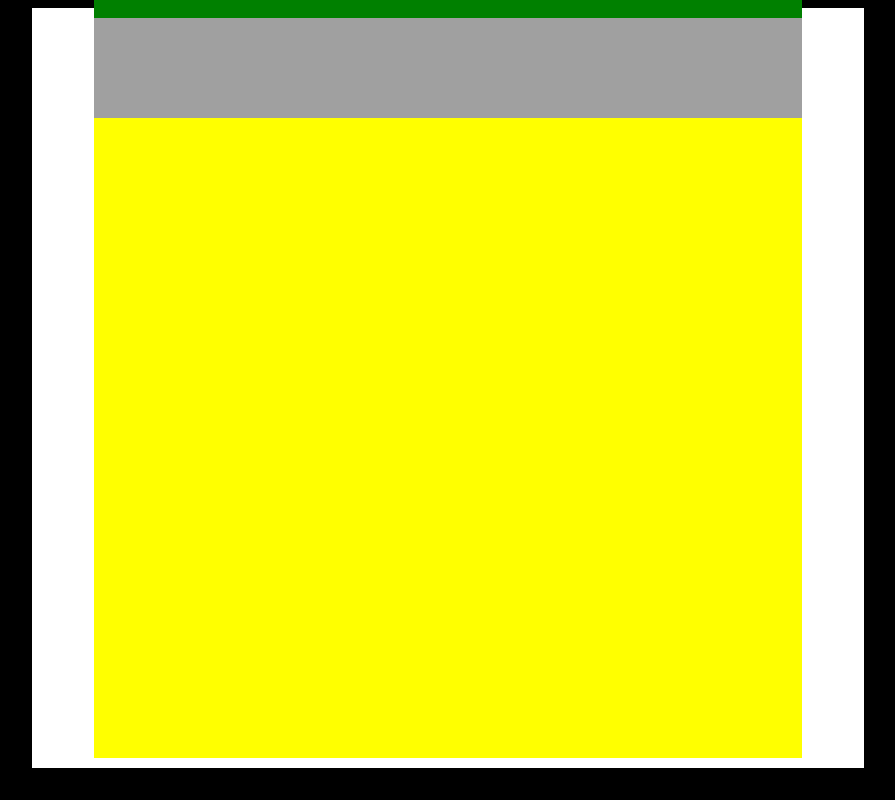
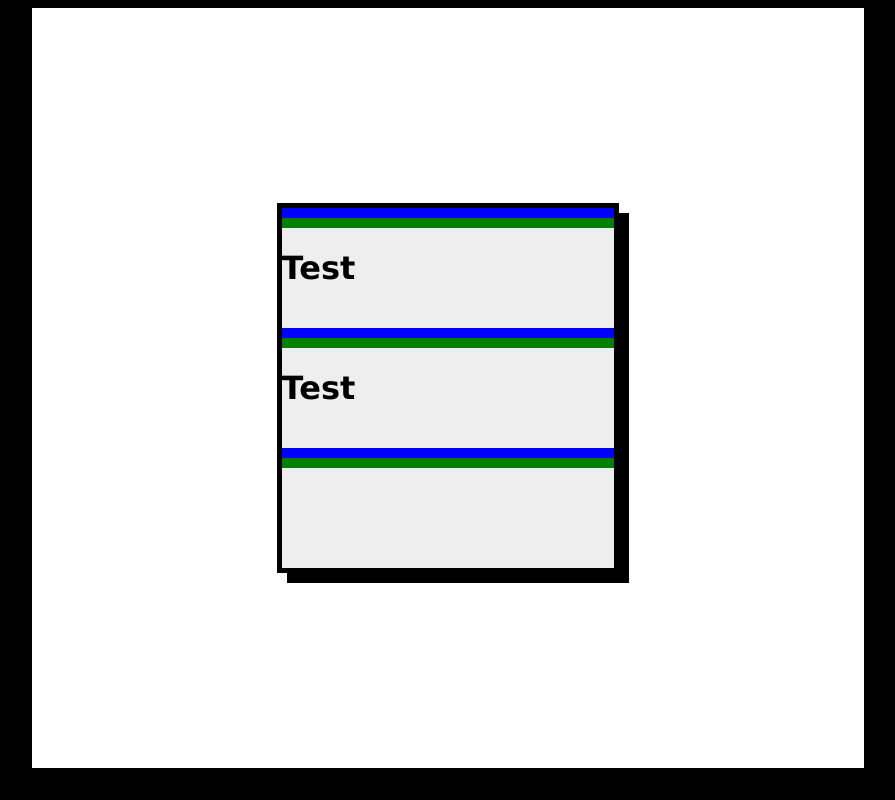
Before and after one commit to gCookiez/neocity-site, a website built with Vite: page index.html in a window 1280 px wide. Shown: the whole page, without its empty margins (192-1087 px from the left). Built offline with nearby package versions, Linux system fonts and the light colour scheme; files whose address does not match are found by name.

Commit message:
New Dynamics on animation
- added bouncy shadows on hover

```diff
--- a/index.html
+++ b/index.html
@@ -18,9 +18,19 @@
     <div class="hover-demo">
         <div class="window-container">
             <div class="hover-container">
+                <div class="hover-item">
+                    <h1> Test </h1>
+                </div>
+            </div>
+            <div class="hover-container">
+                <div class="hover-item">
+                    <h1> Test </h1>
+                </div>
+            </div>
+            <div class="hover-container">
                 <div class="hover-item"></div>
             </div>
-            <div class="window-content"></div>
+            <!-- <div class="window-content"></div> -->
 
         </div>
 
--- a/src/style.css
+++ b/src/style.css
@@ -1,25 +1,41 @@
 body {
   background-color: black;
-  color: white;
+  color: black;
   font-family: Verdana;
 }
 
 * {
   --hover-demo-bg-color: #fff;
-  --hover-item-bg-color: #A0A0A0;
+  --hover-item-bg-color: #EEE;
 
-  --box-shadow-top-up: 0px -20px;
-  --box-shadow-bottom-up: 0px -40px;
+  --box-shadow-top-up: 0px -10px;
+  --box-shadow-bottom-up: 0px -20px;
 
   --box-shadow-close: 0px;
 
-  --box-shadow-top-exp: 15px 15px;
-  --box-shadow-bottom-exp: 30px 30px;
+  --box-shadow-top-exp: 10px 10px;
+  --box-shadow-bottom-exp: 20px 20px;
+
+  --box-sh-sh-neutral: 0px 0px;
+  --box-sh-sh-main-top-exp: 5px 0px;
+  --box-sh-sh-top-top-exp: 10px 5px;
+  --box-sh-sh-top-right-exp: 15px 5px;
+  --box-sh-sh-main-bot-exp: 0px 5px;
+  --box-sh-sh-top-bot-exp: 5px 15px;
+
+  --box-sh-sh-bot-exp: 0px 20px;
+
+  --box-shadow-shadows: var(--box-sh-sh-main-top-exp )black, var(--box-sh-sh-top-top-exp )black, var(--box-sh-sh-top-right-exp )black, var(--box-sh-sh-main-bot-exp )black, var(--box-sh-sh-top-bot-exp )black;
+
+  --box-shadow-0: var(--box-shadow-top-up) var(--box-shadow-top),  var(--box-shadow-bottom-up) var(--box-shadow-bottom);
+  --box-shadow-50: var(--box-shadow-close) var(--box-shadow-top),  var(--box-shadow-close) var(--box-shadow-bottom);
+  --box-shadow-100: var(--box-shadow-top-exp) var(--box-shadow-top),  var(--box-shadow-bottom-exp) var(--box-shadow-bottom), var(--box-shadow-shadows);
+
 
   --box-shadow-top: green;
   --box-shadow-bottom: blue;
 
-  --box-spring-up: translate(-30px, -30px);
+  --box-spring-up: translate(-20px, -20px);
   --box-spring-neutral: translate(0px, 0px);
 
   --box-bounce: linear(0 0%, 0 2.27%, 0.02 4.53%, 0.04 6.8%, 0.06 9.07%, 0.1 11.33%, 0.14 13.6%, 0.25 18.15%, 0.39 22.7%, 0.56 27.25%, 0.77 31.8%, 1 36.35%, 0.89 40.9%, 0.85 43.18%, 0.81 45.45%, 0.79 47.72%, 0.77 50%, 0.75 52.27%, 0.75 54.55%, 0.75 56.82%, 0.77 59.1%, 0.79 61.38%, 0.81 63.65%, 0.85 65.93%, 0.89 68.2%, 1 72.7%, 0.97 74.98%, 0.95 77.25%, 0.94 79.53%, 0.94 81.8%, 0.94 84.08%, 0.95 86.35%, 0.97 88.63%, 1 90.9%, 0.99 93.18%, 0.98 95.45%, 0.99 97.73%, 1 100%);
@@ -29,40 +45,53 @@ body {
 @keyframes springitem{
   0% {
     transform: var(--box-spring-neutral);
+    margin-top: 20px;
+  }
+  50% {
+    border-right: 5px solid black;
+    border-bottom: 5px solid black;
   }
   100% {
-    transform: var(--box-spring-up)
+    transform: var(--box-spring-up);
+    border-top: 5px solid black;
+    border-left: 5px solid black;
+    /* border-right: none;
+    border-bottom: none; */
+    margin-top: 0px;
   }
 }
 @keyframes shadowspring{
   0% {
-    box-shadow: var(--box-shadow-top-up) var(--box-shadow-top), var(--box-shadow-bottom-up) var(--box-shadow-bottom);
+    box-shadow: var(--box-shadow-0)
   }
   50% {
-    box-shadow: var(--box-shadow-close) var(--box-shadow-top), var(--box-shadow-close) var(--box-shadow-bottom);
+    box-shadow: var(--box-shadow-50)
   }
   100% {
-    box-shadow: var(--box-shadow-top-exp) var(--box-shadow-top), var(--box-shadow-bottom-exp) var(--box-shadow-bottom);
+    box-shadow: var(--box-shadow-100);
   }
 }
 @keyframes springitemRev{
   0% {
-    transform: var(--box-spring-up)
+    transform: var(--box-spring-up);
+    margin-top: 0px;
   }
   100% {
     transform: var(--box-spring-neutral);
+    margin-top: 20px;
+    margin-bottom: 0px;
   }
 }
 @keyframes shadowspringRev{
   0% {
-    box-shadow: var(--box-shadow-top-exp) var(--box-shadow-top), var(--box-shadow-bottom-exp) var(--box-shadow-bottom);
+    box-shadow: var(--box-shadow-100);
 
   }
   50% {
-    box-shadow: var(--box-shadow-close) var(--box-shadow-top), var(--box-shadow-close) var(--box-shadow-bottom);
+    box-shadow: var(--box-shadow-50)
   }
   100% {
-    box-shadow: var(--box-shadow-top-up) var(--box-shadow-top), var(--box-shadow-bottom-up) var(--box-shadow-bottom);
+    box-shadow: var(--box-shadow-0)
   }
 }
 
@@ -92,13 +121,18 @@ body {
 .window-container {
   display: flex;
   flex-direction: column;
-  width: 85%;
+  width: 40%;
   align-items: center;
+  border: 5px solid black;
+  background-color: yellow;
+  /* padding-top: 20px; */
+  transition: box-shadow 0.5s var(--box-bounce);
+
 }
 
 .window-content {
   background-color: yellow;
-  height: 640px;
+  height: 740px;
   width: 100%;
 }
 
@@ -118,11 +152,8 @@ body {
 }
 
 .hover-container:hover > .hover-item{
-
-  /* transition: box-shadow 0.3s cubic-bezier(0.6, 0.02, 0.13, 0.98), transform 0.4s ; */
-  /* box-shadow: var( --box-shadow-top-exp) var(--box-shadow-top), var(--box-shadow-bottom-exp) var(--box-shadow-bottom); */
   transform: var(--box-spring-neutral);
-  animation: springitem cubic-bezier(0.6, 0.02, 0.13, 0.98) 0.2s forwards 0.1s, shadowspring var(--box-bounce) 0.4s forwards;
+  animation: springitem cubic-bezier(0.6, 0.02, 0.13, 0.98) 0.2s forwards, shadowspring var(--box-bounce) 0.4s forwards;
 
 }
 
@@ -130,3 +161,10 @@ body {
   transform: var(--box-spring-up);
   animation: springitemRev cubic-bezier(0.6, 0.02, 0.13, 0.98) 0.2s forwards, shadowspringRev var(--box-bounce) 0.4s forwards;
 }
+
+.window-container:has(.hover-container:not(:hover)) {
+  box-shadow: 10px 10px black;
+}
+.window-container:has(.hover-container:hover) {
+  box-shadow: 5px 5px black;
+}
```
